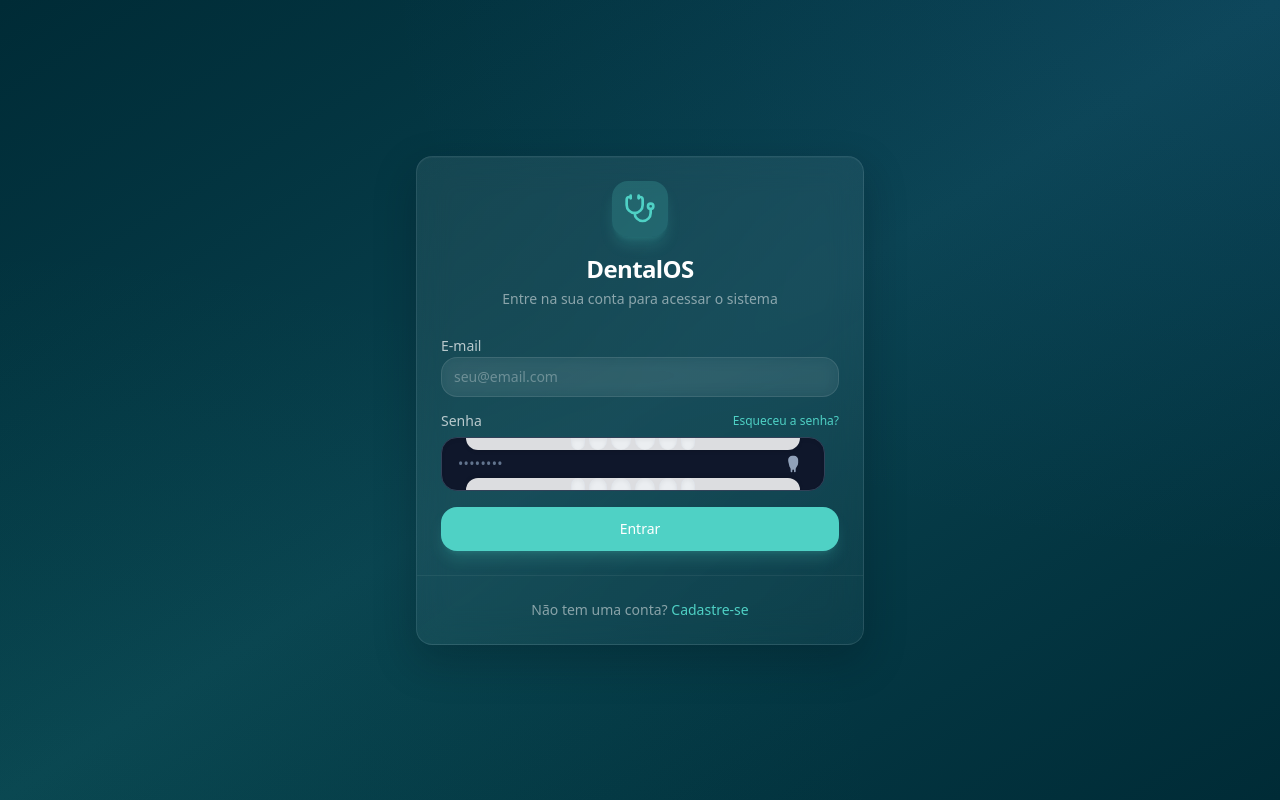
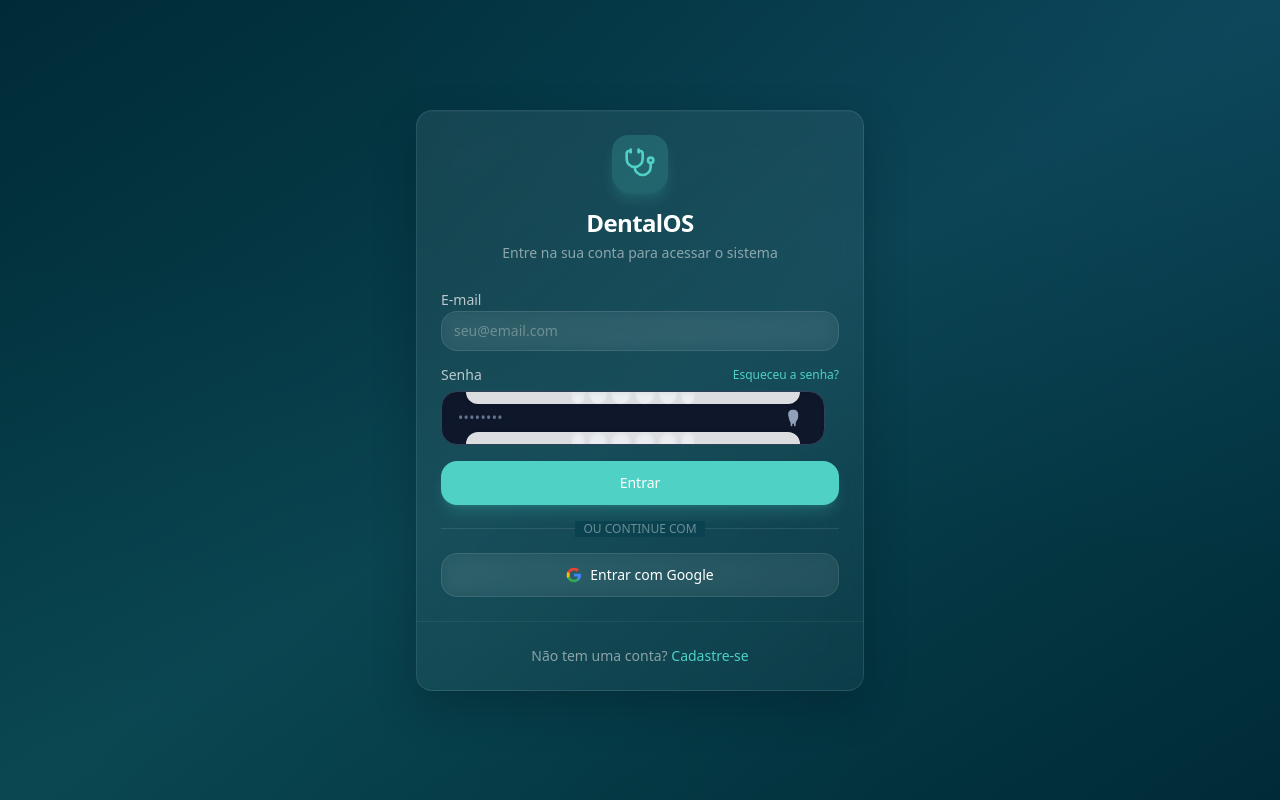
Before and after one commit to Godoindustry/DentalOS, a Next.js app: page /login in a window 1280 px wide. Built offline with nearby package versions, Linux system fonts and the light colour scheme.

Commit message:
fix: restore server-action bypass in proxy and add Google login button

```diff
--- a/proxy.ts
+++ b/proxy.ts
@@ -6,6 +6,52 @@
   let response = NextResponse.next()
 
   const { pathname } = request.nextUrl
+
+  const isServerAction =
+    request.headers.has("Next-Action") ||
+    request.headers.has("next-action") ||
+    pathname.startsWith("/_next/action")
+
+  if (isServerAction) {
+    return response
+  }
+
+  if (
+    pathname.startsWith("/_next/") ||
+    pathname.startsWith("/api/") ||
+    pathname.startsWith("/favicon") ||
+    pathname === "/manifest.json" ||
+    pathname === "/robots.txt" ||
+    pathname === "/sitemap.xml" ||
+    /\.[a-zA-Z0-9]+$/.test(pathname)
+  ) {
+    return response
+  }
+
+  const publicPaths = ["/", "/login", "/cadastro", "/landing"]
+  const isPublicPath = publicPaths.some((p) => pathname === p || pathname.startsWith(p + "/"))
+
+  if (isPublicPath) {
+    if (pathname === "/" || pathname === "/login" || pathname === "/cadastro") {
+      const supabase = createServerClient(
+        process.env.NEXT_PUBLIC_SUPABASE_URL!,
+        process.env.NEXT_PUBLIC_SUPABASE_ANON_KEY!,
+        {
+          cookies: {
+            getAll() { return request.cookies.getAll() },
+            setAll(cookiesToSet) {
+              cookiesToSet.forEach(({ name, value }) => request.cookies.set(name, value))
+              response = NextResponse.next({ request })
+              cookiesToSet.forEach(({ name, value, options }) => response.cookies.set(name, value, options))
+            },
+          },
+        }
+      )
+      const { data } = await supabase.auth.getUser()
+      if (data?.user) return NextResponse.redirect(new URL("/dashboard", request.url))
+    }
+    return response
+  }
 
   const supabase = createServerClient(
     process.env.NEXT_PUBLIC_SUPABASE_URL!,
@@ -34,17 +80,6 @@
 
 export const config = {
   matcher: [
-    "/dashboard/:path*",
-    "/pacientes/:path*",
-    "/profissionais/:path*",
-    "/procedimentos/:path*",
-    "/agendamentos/:path*",
-    "/faturamento/:path*",
-    "/financeiro-cadeiras/:path*",
-    "/odontograma/:path*",
-    "/anamnese/:path*",
-    "/bot/:path*",
-    "/configuracoes/:path*",
-    "/pacientes-potenciais/:path*",
+    "/((?!_next/static|_next/image|_next/action|favicon\\.ico|favicon\\.png|manifest\\.json|robots\\.txt|sitemap\\.xml|apple-touch-icon|android-chrome-|mstile-|safari-pinned-tab).*)",
   ],
 }
--- a/src/app/(auth)/login/page.tsx
+++ b/src/app/(auth)/login/page.tsx
@@ -50,13 +50,13 @@
               Entre na sua conta para acessar o sistema
             </CardDescription>
           </CardHeader>
-          <form action={formAction}>
           <CardContent className="space-y-4">
             {state?.error && (
               <div className="rounded-lg bg-red-500/10 border border-red-500/20 px-4 py-3 text-sm text-red-400">
                 {state.error}
               </div>
             )}
+            <form action={formAction} className="space-y-4">
               <div className="space-y-2">
                 <Label htmlFor="email" className="text-white/70">E-mail</Label>
                 <Input id="email" name="email" type="email" placeholder="seu@email.com" autoComplete="email" required />
@@ -76,8 +76,32 @@
               <Button className="w-full h-11" type="submit" disabled={pending}>
                 {pending ? "Entrando..." : "Entrar"}
               </Button>
+            </form>
+
+            <div className="relative">
+              <div className="absolute inset-0 flex items-center">
+                <span className="w-full border-t border-white/10" />
+              </div>
+              <div className="relative flex justify-center text-xs uppercase">
+                <span className="bg-[#0A424F] px-2 text-white/40">ou continue com</span>
+              </div>
+            </div>
+
+            <Button
+              type="button"
+              variant="outline"
+              className="w-full h-11 bg-white/5 border-white/10 hover:bg-white/10 text-white"
+              onClick={() => (window.location.href = "/api/auth/google")}
+            >
+              <svg viewBox="0 0 24 24" className="mr-2 h-4 w-4">
+                <path d="M22.56 12.25c0-.78-.07-1.53-.2-2.25H12v4.26h5.92a5.06 5.06 0 0 1-2.2 3.32v2.77h3.57c2.08-1.92 3.28-4.74 3.28-8.1z" fill="#4285F4"/>
+                <path d="M12 23c2.97 0 5.46-.98 7.28-2.66l-3.57-2.77c-.98.66-2.23 1.06-3.71 1.06-2.86 0-5.29-1.93-6.16-4.53H2.18v2.84C3.99 20.53 7.7 23 12 23z" fill="#34A853"/>
+                <path d="M5.84 14.09c-.22-.66-.35-1.36-.35-2.09s.13-1.43.35-2.09V7.07H2.18C1.43 8.55 1 10.22 1 12s.43 3.45 1.18 4.93l2.85-2.22.81-.62z" fill="#FBBC05"/>
+                <path d="M12 5.38c1.62 0 3.06.56 4.21 1.64l3.15-3.15C17.45 2.09 14.97 1 12 1 7.7 1 3.99 3.47 2.18 7.07l3.66 2.84c.87-2.6 3.3-4.53 6.16-4.53z" fill="#EA4335"/>
+              </svg>
+              Entrar com Google
+            </Button>
           </CardContent>
-          </form>
           <CardFooter className="text-center text-sm border-t border-white/[0.06] pt-6">
             <p className="w-full text-white/50">
               Não tem uma conta?{" "}
```
Lines whose indentation alone changed are shown as unchanged.
